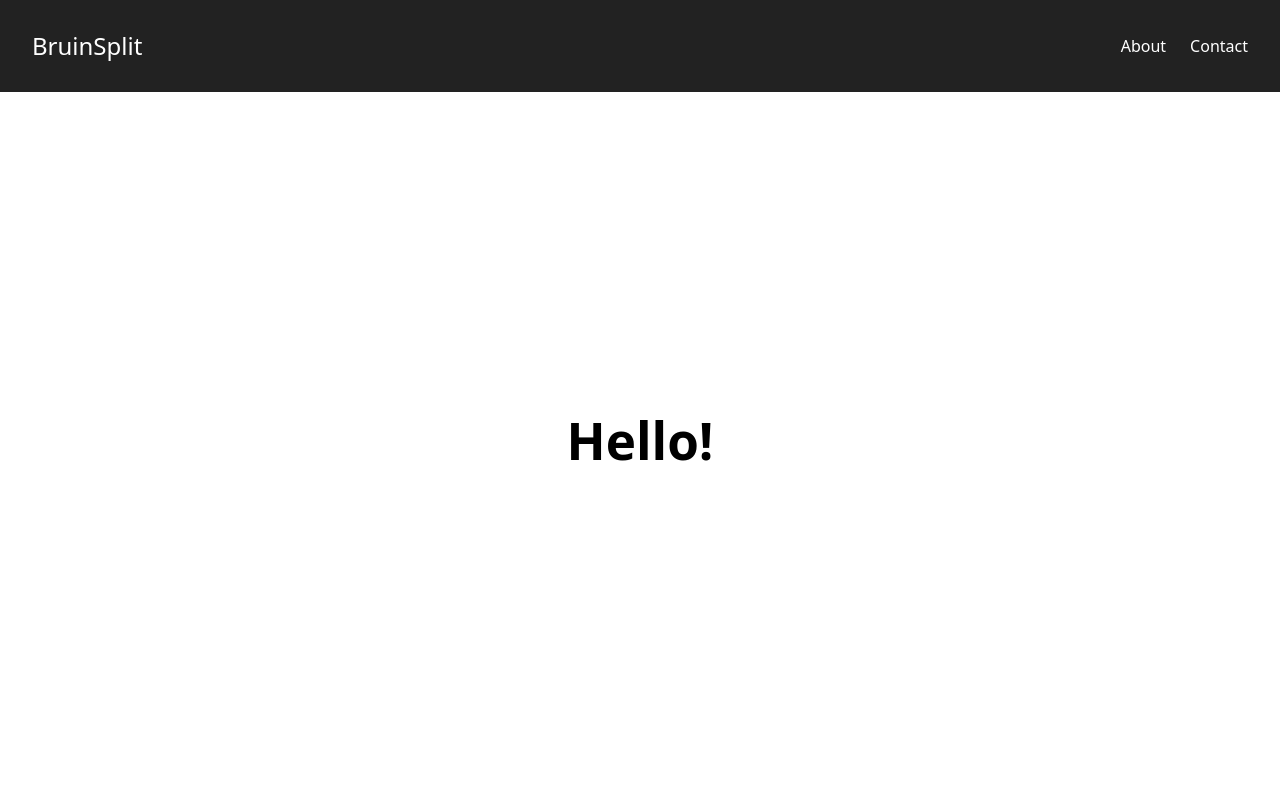
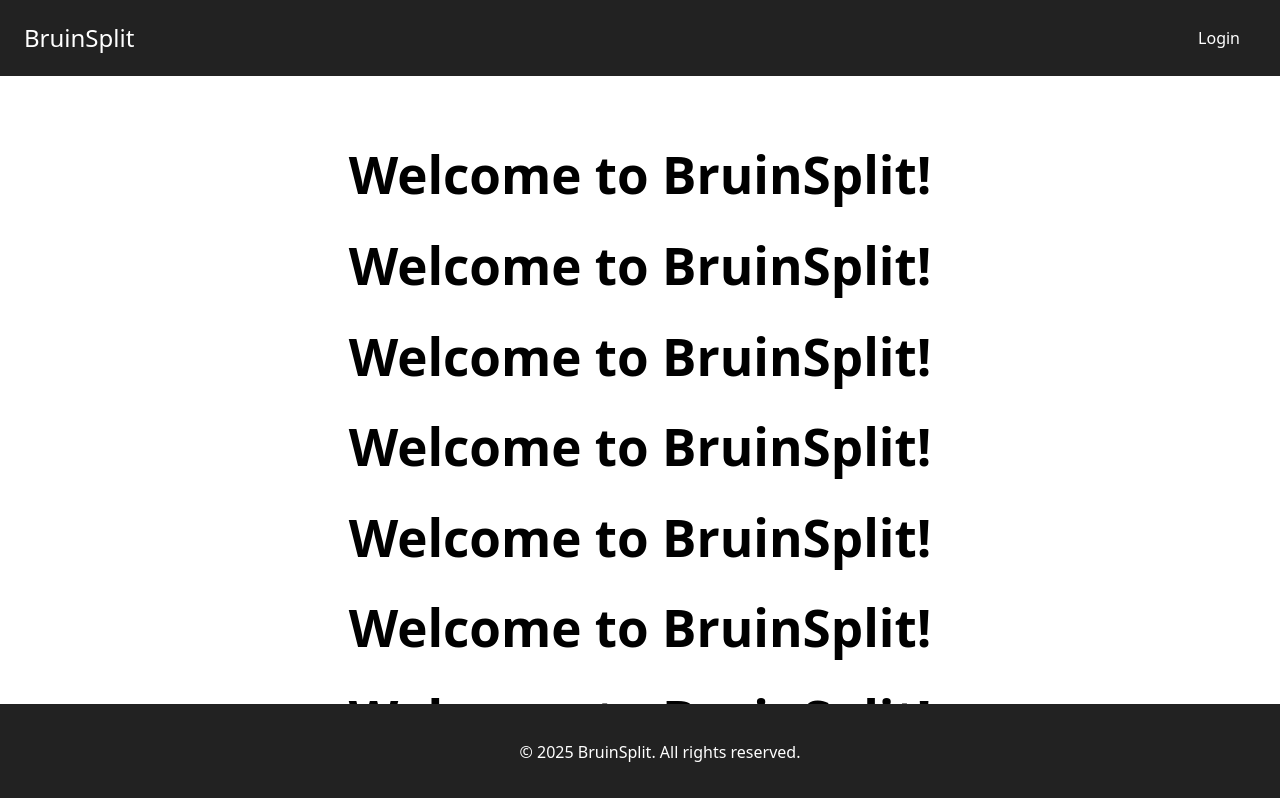
Before and after one commit to joshuajin06/BruinSplit, a React (Vite) app in the folder frontend/bruinsplit/: page / in a window 1280 px wide. Shown: the top 798 px of the page. Built offline with nearby package versions, Linux system fonts and the light colour scheme.

Commit message:
Added a footer

```diff
--- a/frontend/bruinsplit/src/App.css
+++ b/frontend/bruinsplit/src/App.css
@@ -8,3 +8,13 @@
 .content {
   padding-top: 80px;
 }
+footer {
+  background-color: #222;
+  color: white;
+  padding: 20px;
+  text-align: center;
+  position: fixed;
+  bottom: 0;
+  width: 100%;
+  left: 0;
+}
--- a/frontend/bruinsplit/src/App.jsx
+++ b/frontend/bruinsplit/src/App.jsx
@@ -1,13 +1,12 @@
 import { useState } from 'react'
-import reactLogo from './assets/react.svg'
-import viteLogo from '/vite.svg'
 import { BrowserRouter as Router, Routes, Route } from 'react-router-dom'
 import Navbar from './components/navbar.jsx'
+import Footer from './components/footer.jsx'
 import './App.css'
 import Home from './pages/Home.jsx'
+import Login from './pages/Login.jsx'
 
 function App() {
-  const [count, setCount] = useState(0)
 
   return (
     <>
@@ -16,9 +15,12 @@ function App() {
         <div className="content">
           <Routes>
             <Route path="/" element={<Home />} />
+            <Route path="/login" element={<Login />} />
           </Routes>
         </div>
       </Router>
+
+      <Footer />
    </>
   )
 }
--- /dev/null
+++ b/frontend/bruinsplit/src/components/footer.css
@@ -0,0 +1,11 @@
+footer {
+  background-color: #222;
+  color: white;
+  padding: 0.5rem 1.5rem;
+  text-align: center;
+  position: sticky;
+  bottom: 0;
+  width: 100%;
+  left: 0;
+
+}
--- /dev/null
+++ b/frontend/bruinsplit/src/components/footer.jsx
@@ -0,0 +1,13 @@
+import React from 'react';
+import './footer.css';
+
+export default function Footer (){
+    const year = new Date().getFullYear();
+
+    return (
+        <footer>
+          <p>&copy; {year} BruinSplit. All rights reserved.</p>
+          {/* Add more footer content here like links, social icons, etc. */}
+        </footer>
+      );
+}
--- a/frontend/bruinsplit/src/components/navbar.css
+++ b/frontend/bruinsplit/src/components/navbar.css
@@ -9,10 +9,11 @@
   display: flex;
   justify-content: space-between;
   align-items: center;
-  padding: 1rem 2rem;
+  padding: 0.5rem 1.5rem;
+  gap: 2rem;
   box-shadow: 0 2xpx 5px rgba(0,0,0,0.3);
 }
-
+;
 .siteTitle {
   font-size: 1.5rem;
   font-weight: bold;
--- a/frontend/bruinsplit/src/components/navbar.jsx
+++ b/frontend/bruinsplit/src/components/navbar.jsx
@@ -7,8 +7,7 @@ export default function Navbar() {
     <nav className="navbar">
       <h2 className="siteTitle"><Link to="/">BruinSplit</Link></h2>
       <ul className="nav-links">
-        <li><Link to="/about">About</Link></li>
-        <li><Link to="/contact">Contact</Link></li>
+        <li><Link to="/login">Login</Link></li>
       </ul>
     </nav>
   );
--- a/frontend/bruinsplit/src/pages/Home.jsx
+++ b/frontend/bruinsplit/src/pages/Home.jsx
@@ -1,3 +1,24 @@
+import React from 'react';
+import './pages.css';
+
 export default function Home() {
-  return <h1>Hello!</h1>;
+  return (
+    <div className="page-container">
+      <div className="content-wrap">
+        <h1>Welcome to BruinSplit!</h1>
+        <h1>Welcome to BruinSplit!</h1>
+        <h1>Welcome to BruinSplit!</h1>
+        <h1>Welcome to BruinSplit!</h1>
+        <h1>Welcome to BruinSplit!</h1>
+        <h1>Welcome to BruinSplit!</h1>
+        <h1>Welcome to BruinSplit!</h1>
+        <h1>Welcome to BruinSplit!</h1>
+        <h1>Welcome to BruinSplit!</h1>
+        <h1>Welcome to BruinSplit!</h1>
+        <h1>Welcome to BruinSplit!</h1>
+        <h1>Welcome to BruinSplit!</h1>
+
+      </div>
+    </div>
+  );
 }
--- /dev/null
+++ b/frontend/bruinsplit/src/pages/Login.jsx
@@ -0,0 +1,3 @@
+export default function Login() {
+  return <h1>Hello 2!</h1>;
+}
--- /dev/null
+++ b/frontend/bruinsplit/src/pages/pages.css
@@ -0,0 +1,9 @@
+.page-container{
+    display: flex;
+    flex-direction: column;
+    min-height: 100vh;
+}
+
+.content-wrap {
+      flex: 1;
+    }
```
Also changed, not shown: 1 other file (tests, documents, lock files or other folders). Lines whose indentation alone changed are shown as unchanged.
